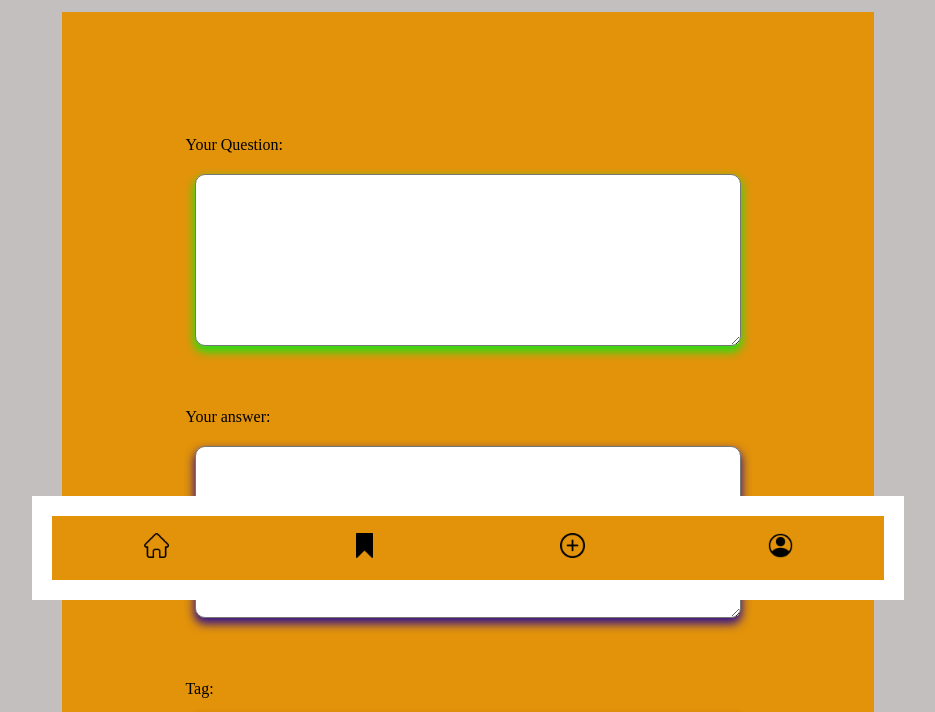
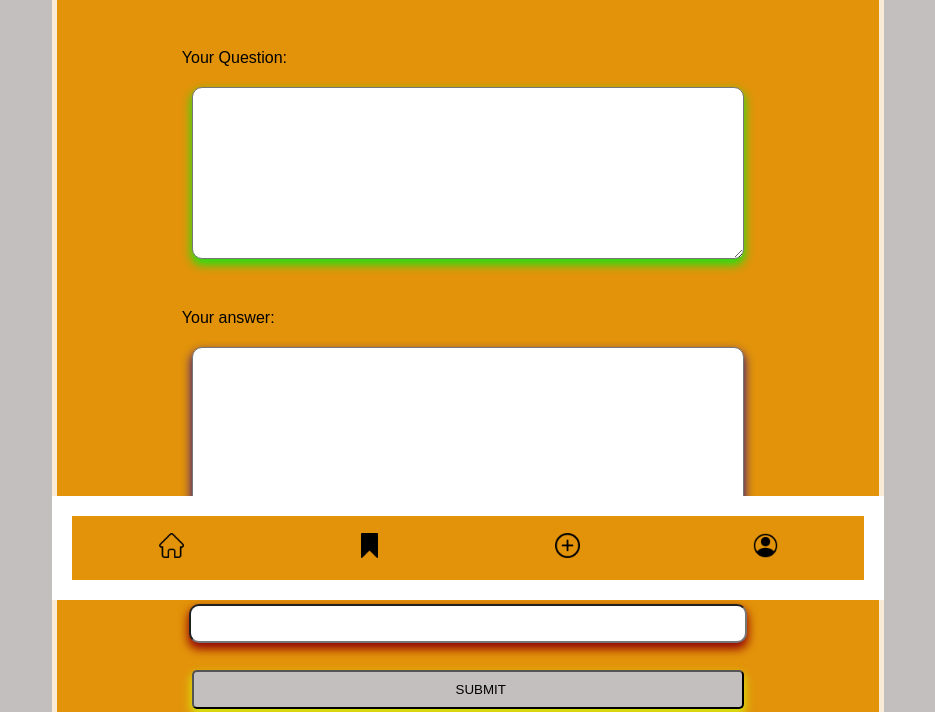
Before and after one commit to PARAMET7/Eshed-quiz-app, a plain HTML site: page form.html in a window 1280 px wide. Shown: the part 200-912 px from the top of the page, without its empty margins (172-1107 px from the left). Drawn offline with Linux system fonts and the light colour scheme.

Commit message:
25-12-23Ab

```diff
--- a/css/form.css
+++ b/css/form.css
@@ -245,6 +245,8 @@ img.bookmark-img {
 }
 
 .card-article {
+  padding: auto;
+  color: var(--);
   padding: 40px;
   display: flex;
   flex-direction: column;
@@ -525,3 +527,34 @@ form {
 .profileimg {
   width: 200px;
 }
+/*===global===*/
+
+:root {
+  --background: antiquewhite;
+  --cards: bisque;
+  --darkBackground: rgb(53, 52, 52);
+  --lightgrey: lightgrey;
+}
+
+* {
+  margin: 0;
+  padding: 0;
+  box-sizing: border-box;
+  font-family: Arial, Helvetica, sans-serif;
+}
+p {
+  padding: 10px;
+  text-align: center;
+}
+
+a {
+  background-color: lightgray;
+}
+
+a img {
+  transition: scale 300ms ease-in-out;
+}
+
+a:hover img {
+  scale: 1.28;
+}
```
